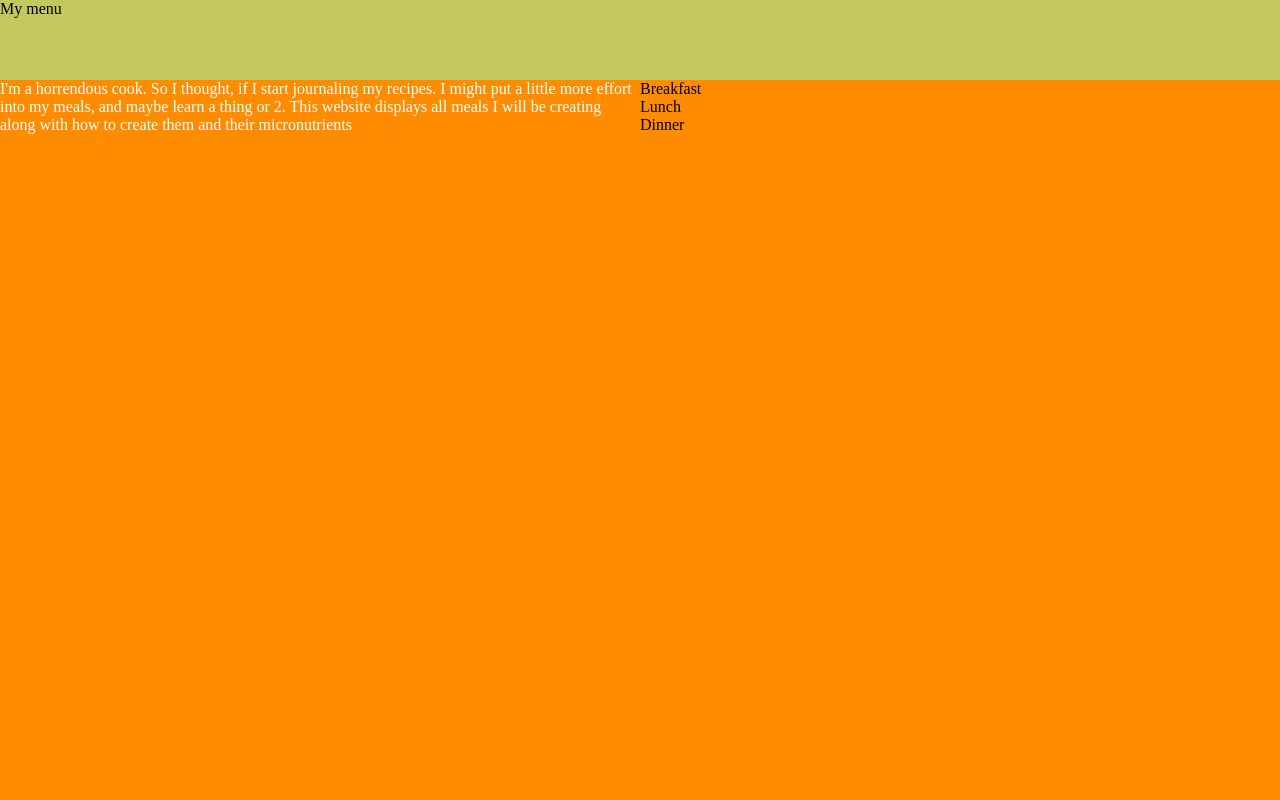
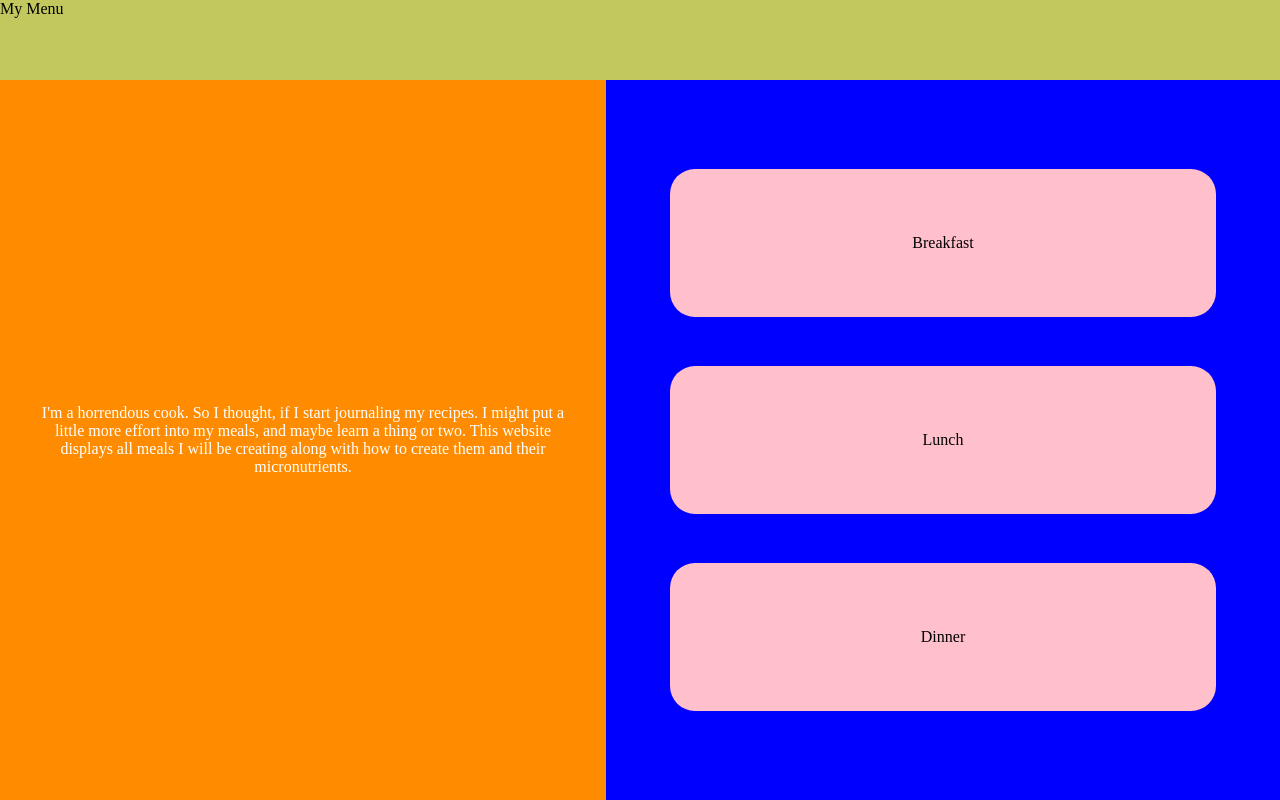
Before and after one commit to maxmcgilldev/mymenu, a plain HTML site: page index.html in a window 1280 px wide. Drawn offline with Linux system fonts and the light colour scheme.

Commit message:
sorted flexboxes on main page

```diff
--- a/index.html
+++ b/index.html
@@ -1,40 +1,26 @@
 <!DOCTYPE html>
-<html>
-
+<html lang="en">
 <head>
-  <meta charset="utf-8">
-  <meta name="viewport" content="width=device-width">
-  <title>my menu</title>
-  <link href="style.css" rel="stylesheet" type="text/css" />
-  <link href="mediaqueries.css" rel="stylesheet" type="text/css" />
+  <meta charset="UTF-8">
+  <meta name="viewport" content="width=device-width, initial-scale=1.0">
+  <title>My Menu</title>
+  <link rel="stylesheet" type="text/css" href="style.css">
+  <link rel="stylesheet" type="text/css" href="mediaqueries.css">
 </head>
-
 <body>
-  <script src="script.js"></script>
-  <div class = "container">
-    <div id = "header">
-        My menu
-    </div>
-    <div id = "main">
-        <div class = "maincontent">
-            <div class = "description">
-                I'm a horrendous cook.  So I thought, if I start journaling my recipes.  I might put a little more effort into my meals, and maybe learn a thing or 2.  This website displays all meals I will be creating along with how to create them and their micronutrients
-            </div>
-            <div>
-                <div>
-                    Breakfast
-                </div>
-                <div>
-                    Lunch
-                </div>
-                <div>
-                    Dinner
-                </div>
-            </div>
-        </div>
-
+  <div class="container">
+    <div id="header">My Menu</div>
+    <div id="main">
+      <div class="description">
+        I'm a horrendous cook. So I thought, if I start journaling my recipes. I might put a little more effort into my meals, and maybe learn a thing or two. This website displays all meals I will be creating along with how to create them and their micronutrients.
+      </div>
+      <div id="options">
+        <div class="optionboxes">Breakfast</div>
+        <div class="optionboxes">Lunch</div>
+        <div class="optionboxes">Dinner</div>
+      </div>
     </div>
   </div>
+  <script src="script.js"></script>
 </body>
-
 </html>
--- a/style.css
+++ b/style.css
@@ -1,25 +1,58 @@
-.container {
-    display : flex;
-    flex-direction: column;
+body {
+    margin: 0;
+    background-color: darkorange;
+    height: 100vh;
+    width: 100vw;
 }
 
-.maincontent {
-    display : flex;
-    flex-direction: row
+.container {
+    display: flex;
+    flex-direction: column;
+    width:100%;
+    height:100%;
 }
-body{
-    margin: 0;
-    background-color: darkorange;
+
+#header {
+    width: 100%;
+    height: 10%;
+    background-color: rgb(195, 200, 94);
+}
+
+#main {
+    display: flex;
+    flex-direction: row;
+    height: 90vh;
+    width: 100vw;
+}
+
+.description {
+    width: 50%;
+    padding: 30px;
+    color: white;
+    text-align: center;
+    display: flex;
+    justify-content: center;
+    align-items: center;
+}
+
+
+#options {
+    background-color: blue;
+    width: 50%;
+    padding:5%;
+    display:flex;
+    flex-direction:column;
+    flex-wrap:nowrap;
+    justify-content: space-around;
+}
+
+.optionboxes {
+    display:flex;
+    background-color: pink;
+    height: 25%;
+    border-radius: 25px;
+    align-items: center;
+    justify-content: center;
+    text-align: center;
 
 }
-
-.description{
-    color: white;
-    width: 50%
-}
-
-#header{
-    width: 100vw;
-    height: 10vh;
-    background-color: rgb(195, 200, 94);
-}
```
